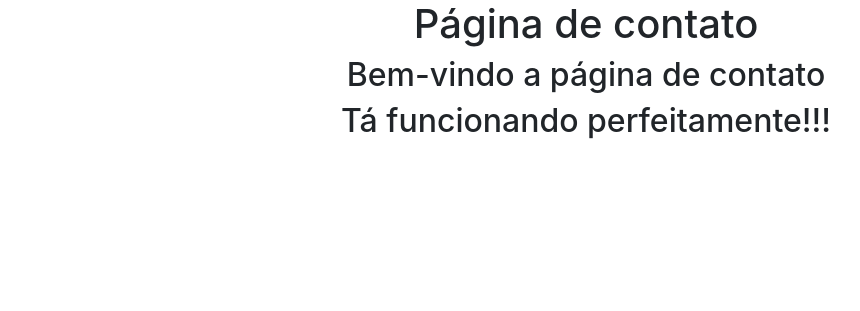
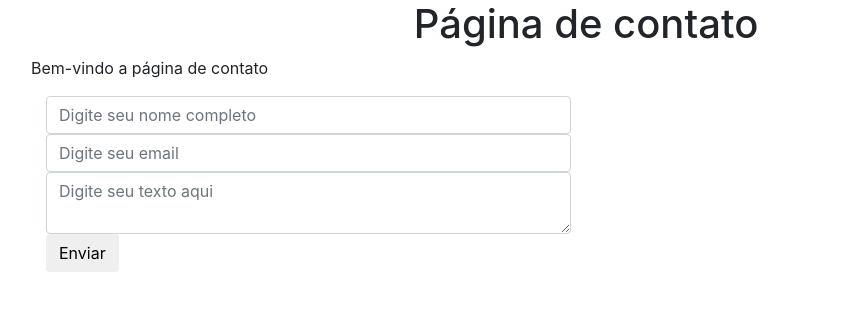
Before and after one commit to olavuwdev/django_ecommerce, a Django app: page /contact/ in a window 1280 px wide. Shown: the top 311 px of the page, without its empty margins (54-914 px from the left). Run offline with Django 5.2, Linux system fonts and the light colour scheme; some libraries are stand-ins or nearby versions.

Commit message:
update src/template/contact/view

```diff
--- a/e_commerce/views.py
+++ b/e_commerce/views.py
@@ -19,4 +19,6 @@ def contact_page(request):
         "title": "Página de contato",
         "content": "Bem-vindo a página de contato"
     }
+    if request.method == "POST":
+        print(request.POST)
     return render(request, "contact/view.html", context)
--- a/templates/contact/view.html
+++ b/templates/contact/view.html
@@ -8,13 +8,26 @@
         <!-- Bootstrap CSS -->
         <link rel="stylesheet" href="https://stackpath.bootstrapcdn.com/bootstrap/4.1.3/css/bootstrap.min.css" integrity="sha384-MCw98/SFnGE8fJT3GXwEOngsV7Zt27NXFoaoApmYm81iuXoPkFOJwJ8ERdknLPMO" crossorigin="anonymous">
 
-        <title>Código Fluente Ecommerce!</title>
+        <title>Formulário de contato</title>
     </head>
     <body>
         <div class='text-center'>
             <h1>{{ title }}</h1>
-            <h2>{{ content }}</h2>
-            <h2>Tá funcionando perfeitamente!!!</h2>
+        </div>
+   <div class='container'>
+            <div class='row'>
+                <div class='col'>
+                    <p>{{ content }}</p>
+                    <div class='col-sm-6 col-12'>
+                    <form method='POST'> {% csrf_token %}
+                        <input type='text' class='form-control' name='fullname 'placeholder='Digite seu nome completo'>
+                        <input type='email' class='form-control' name='email' placeholder='Digite seu email'>
+                        <textarea name='content' class='form-control' placeholder='Digite seu texto aqui'></textarea>
+                        <button type='submit' class='btn btn-default'>Enviar</button>
+                    </form>
+                    </div>
+                </div>
+            </div>
         </div>
         <!-- Optional JavaScript -->
         <!-- jQuery first, then Popper.js, then Bootstrap JS -->
```
Also changed, not shown: 1 other file.
